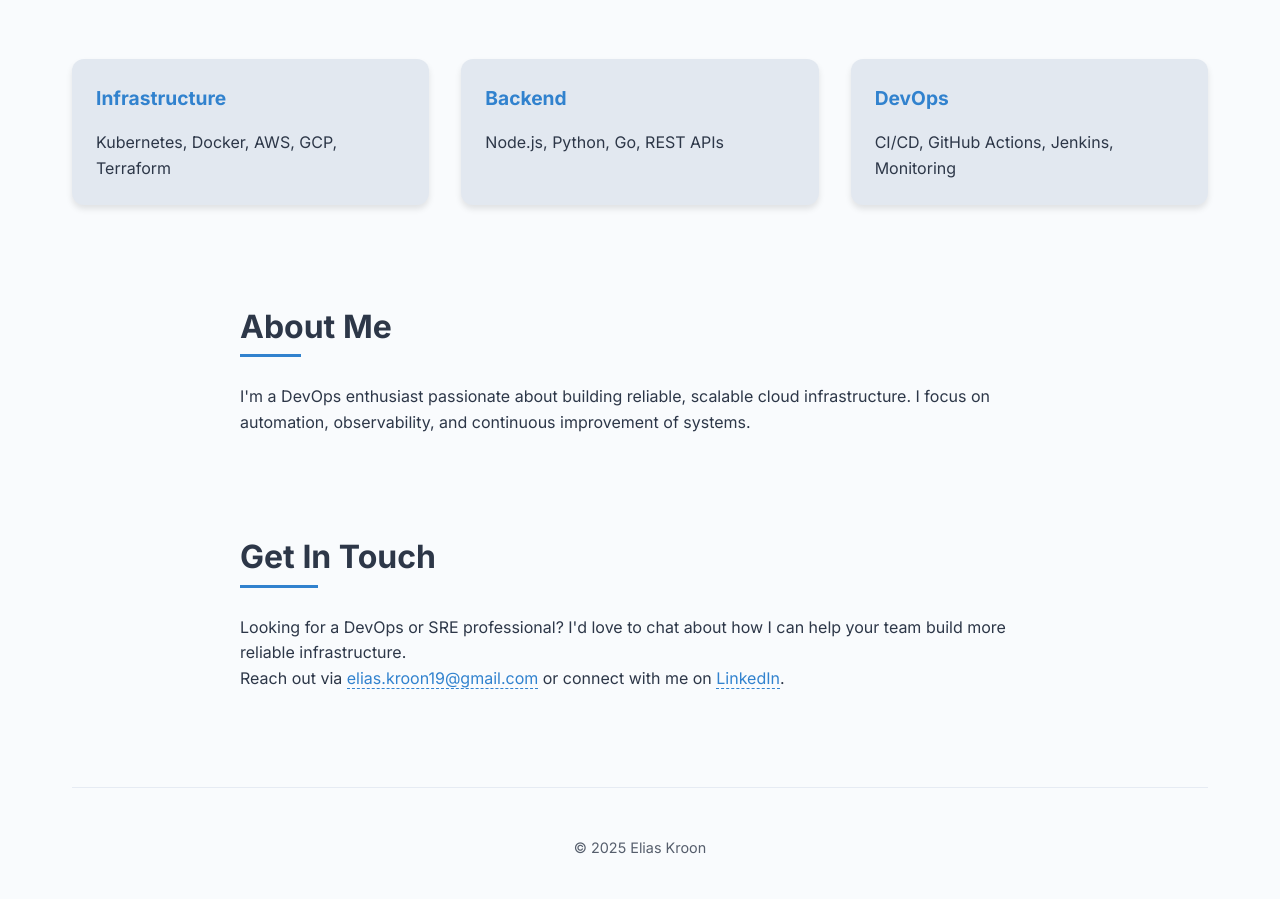
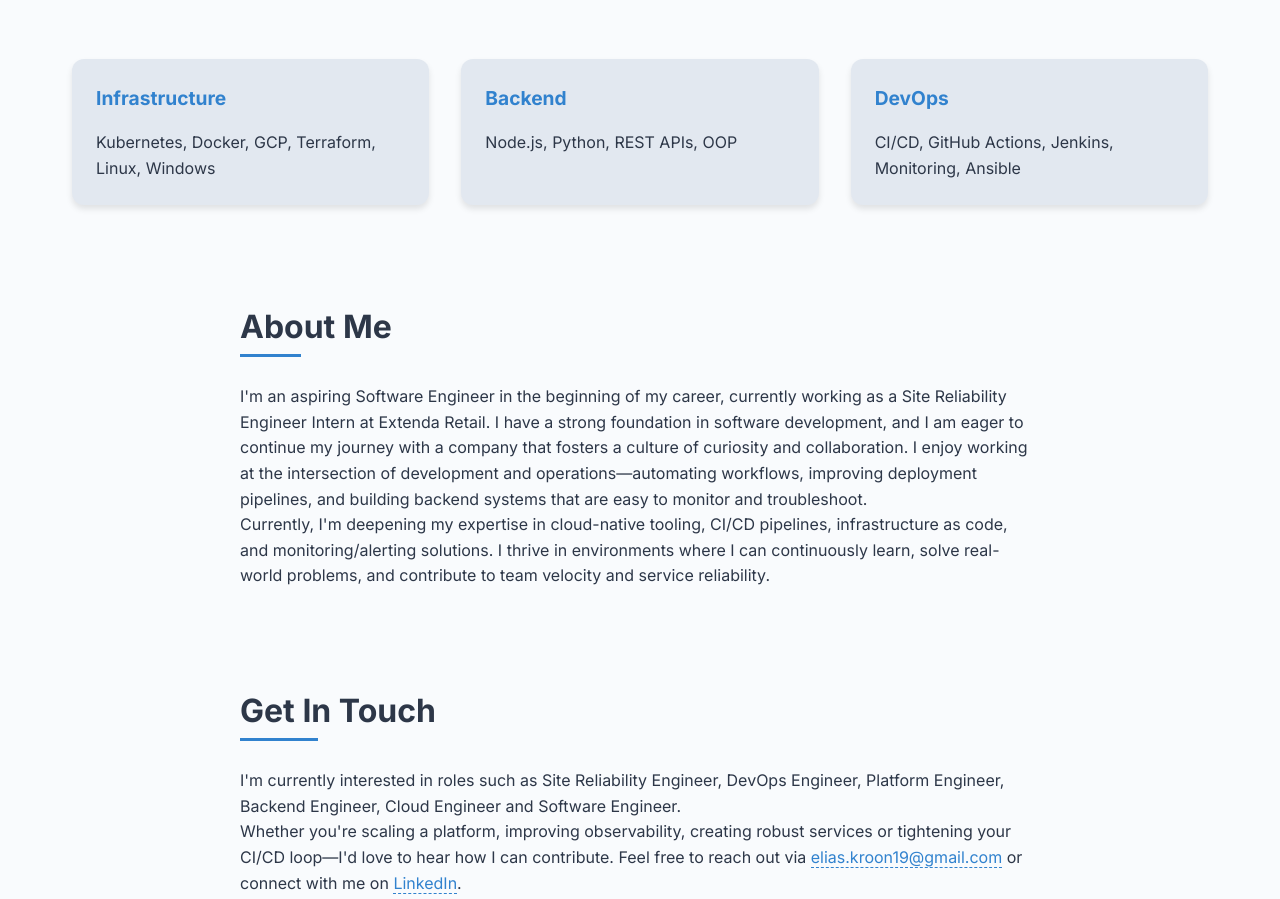
Before and after one commit to eliaskr1/portfolio, a plain HTML site: page index.html in a window 1280 px wide. Shown: the part 1422-2321 px from the top of the page. Drawn offline with Linux system fonts and the light colour scheme.

Commit message:
chore: Add cv, and update text

```diff
--- a/index.html
+++ b/index.html
@@ -3,7 +3,7 @@
   <head>
     <meta charset="UTF-8" />
     <meta name="viewport" content="width=device-width, initial-scale=1.0" />
-    <title>Elias Kroon - DevOps & SRE Portfolio</title>
+    <title>Elias Kroon</title>
     <link href="https://fonts.googleapis.com/css2?family=Inter:wght@400;500;600;700;800&display=swap" rel="stylesheet">
     <link rel="stylesheet" href="css/styles.css" />
   </head>
@@ -27,7 +27,7 @@
         <p>Site Reliability Engineer Intern at Extenda Retail</p>
         <p>DevOps Engineer student at Nackademin</p>
         <div class="buttons">
-          <a href="#" class="primary-btn">Download Resume</a>
+          <a href="docs/cv_en.pdf" class="primary-btn">Download Resume</a>
           <a href="https://github.com/eliaskr1" class="primary-btn">GitHub Profile</a>
           <a href="https://linkedin.com/in/eliaskroon/" class="primary-btn">LinkedIn</a>
         </div>
@@ -63,28 +63,42 @@
       <div class="skills-container">
         <div class="skill-category">
           <h3>Infrastructure</h3>
-          <p>Kubernetes, Docker, AWS, GCP, Terraform</p>
+          <p>Kubernetes, Docker, GCP, Terraform, Linux, Windows</p>
         </div>
         <div class="skill-category">
           <h3>Backend</h3>
-          <p>Node.js, Python, Go, REST APIs</p>
+          <p>Node.js, Python, REST APIs, OOP</p>
         </div>
         <div class="skill-category">
           <h3>DevOps</h3>
-          <p>CI/CD, GitHub Actions, Jenkins, Monitoring</p>
+          <p>CI/CD, GitHub Actions, Jenkins, Monitoring, Ansible</p>
         </div>
       </div>
     </section>
 
     <section id="about">
       <h2>About Me</h2>
-      <p>I'm a DevOps enthusiast passionate about building reliable, scalable cloud infrastructure. I focus on automation, observability, and continuous improvement of systems.</p>
+      <p>
+        I'm an aspiring Software Engineer in the beginning of my career, currently working as a Site Reliability Engineer Intern at Extenda Retail.
+        I have a strong foundation in software development, and I am eager to continue my journey with a company that fosters a culture of curiosity and collaboration.
+        I enjoy working at the intersection of development and operations—automating workflows, improving deployment pipelines, and building backend systems that are easy to monitor and troubleshoot.
+      </p>
+      <p>
+        Currently, I'm deepening my expertise in cloud-native tooling, CI/CD pipelines, infrastructure as code, and monitoring/alerting solutions.
+        I thrive in environments where I can continuously learn, solve real-world problems, and contribute to team velocity and service reliability.
+      </p>
     </section>
 
     <section id="contact">
       <h2>Get In Touch</h2>
-      <p>Looking for a DevOps or SRE professional? I'd love to chat about how I can help your team build more reliable infrastructure.</p>
-      <p>Reach out via <a href="mailto:elias.kroon19@gmail.com">elias.kroon19@gmail.com</a> or connect with me on <a href="https://linkedin.com/in/eliaskroon/">LinkedIn</a>.</p>
+      <p>
+        I'm currently interested in roles such as Site Reliability Engineer, DevOps Engineer, Platform Engineer, Backend Engineer, Cloud Engineer and Software Engineer.
+      </p>
+      <p>
+        Whether you're scaling a platform, improving observability, creating robust services or tightening your CI/CD loop—I'd love to hear how I can contribute.
+        Feel free to reach out via <a href="mailto:elias.kroon19@gmail.com">elias.kroon19@gmail.com</a> or connect with me on
+        <a href="https://linkedin.com/in/eliaskroon/" target="_blank">LinkedIn</a>.
+      </p>
     </section>
 
     <footer>
```
Also changed, not shown: 1 other file.
